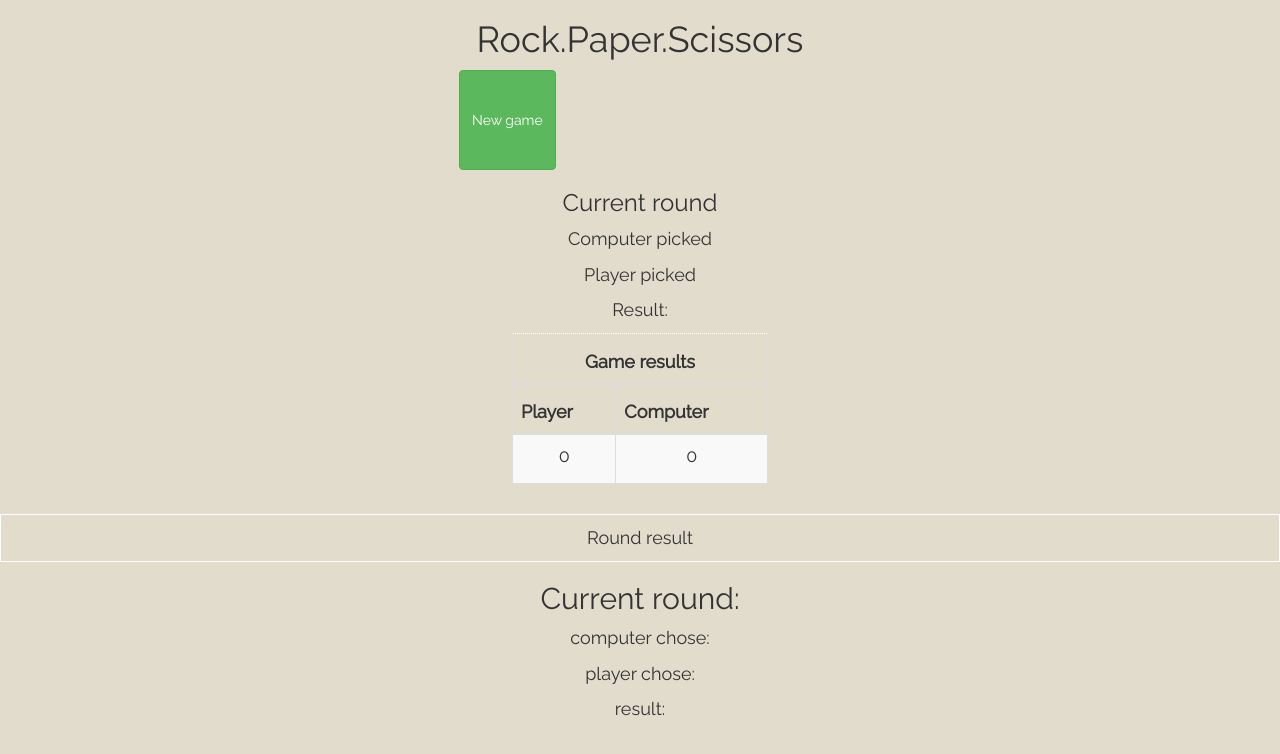
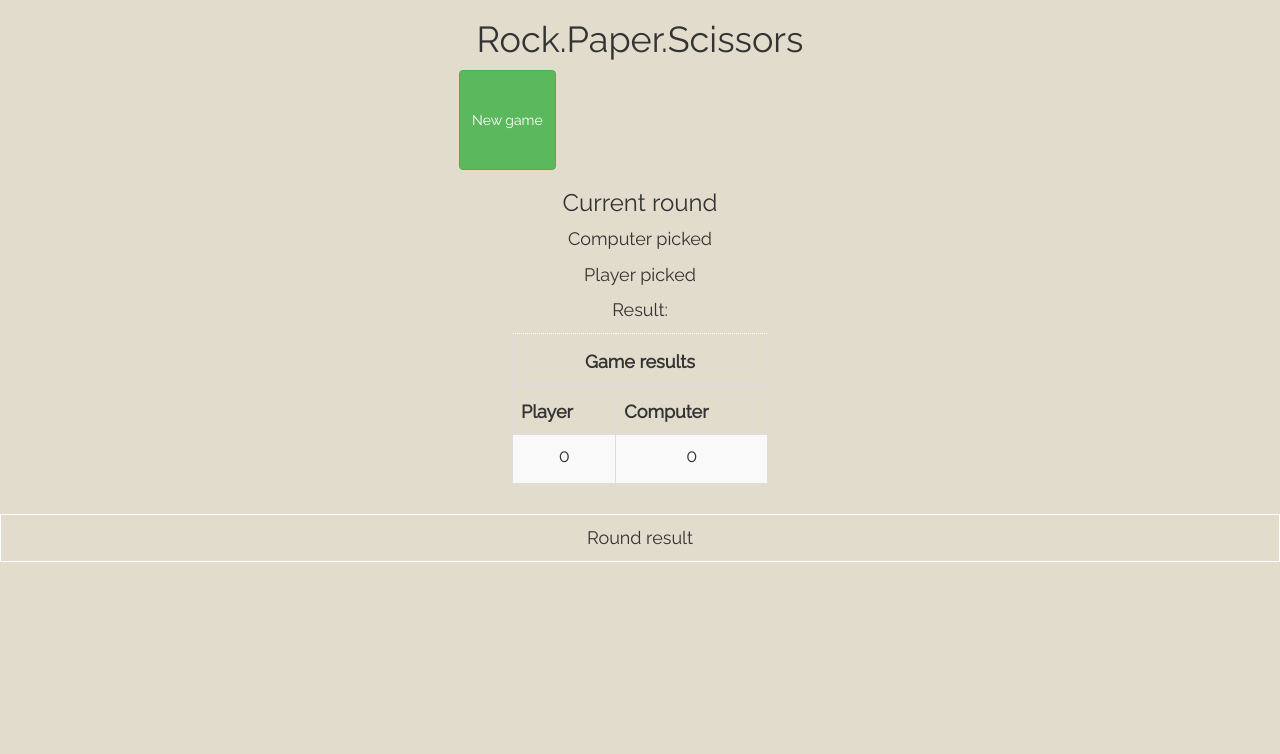
Before and after one commit to Angieagava/rock.paper.sciccors, a plain HTML site: page index.html in a window 1280 px wide. Drawn offline with nearby package versions, Linux system fonts and the light colour scheme.

Commit message:
Add files via upload

```diff
--- a/index.html
+++ b/index.html
@@ -42,12 +42,7 @@
 		    </tbody>
 		</table>
 		<p id="roundResult">Round result</p>
-		<div class="score">
-				<h2>Current round:</h2>
-				<p>computer chose: <span id="computerPick"></span></p>
-				<p>player chose: <span id="playerPick"></span></p>
-				<p>result: <span id="gameResult"></span></p>
-		</div>
+
 
 		<script src="script.js"></script>
 	</body>
```
